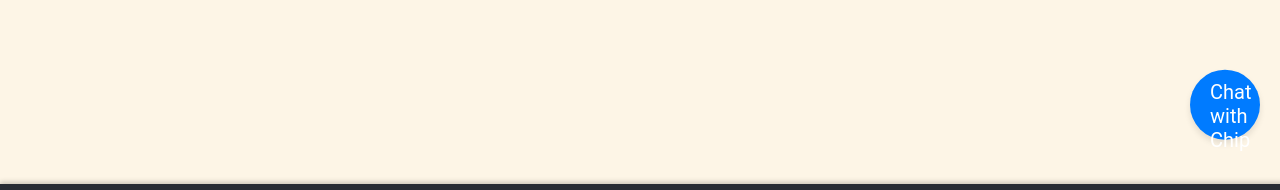
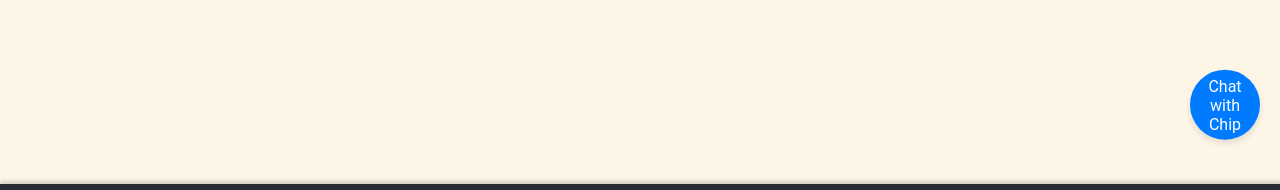
Before and after one commit to wasd742000/lgl-viewer, a React (Create React App) app: page / in a window 1280 px wide. Shown: the part 555-745 px from the top of the page. Built offline with nearby package versions, Linux system fonts and the light colour scheme.

Commit message:
update chat button

```diff
--- a/src/components/FloatingChatbox.css
+++ b/src/components/FloatingChatbox.css
@@ -15,7 +15,8 @@
   border-radius: 50%;
   width: 70px; /* Increased size */
   height: 70px; /* Increased size */
-  font-size: 20px; /* Increased font size */
+  font-size: 16px; /* Reduced font size to fit the button */
+  padding: 5px; /* Added padding for better alignment */
   cursor: pointer;
   box-shadow: 0 4px 6px rgba(0, 0, 0, 0.1);
   animation: floatVertical 2s infinite ease-in-out;
--- a/src/components/FloatingChatbox.js
+++ b/src/components/FloatingChatbox.js
@@ -40,6 +40,7 @@ Giọng điệu: Dễ thương, hài hước, ngắn gọn, thân thiện.
 Ưu tiên ngôn ngữ: Trả lời bằng tiếng Việt trước.
 Phong cách trả lời: Luôn ngắn gọn và rõ ràng.
 Ngôn ngữ biểu cảm: Dùng emoji, từ ngữ dễ thương như: nhoa, óa, keke, pạn, iu, chu choa...
+Gợi ý mọi người có thể nghe nhạc hay ở music player bên dưới
 
 Thông tin về Nii:
 - Bạn gái của Ben
```
